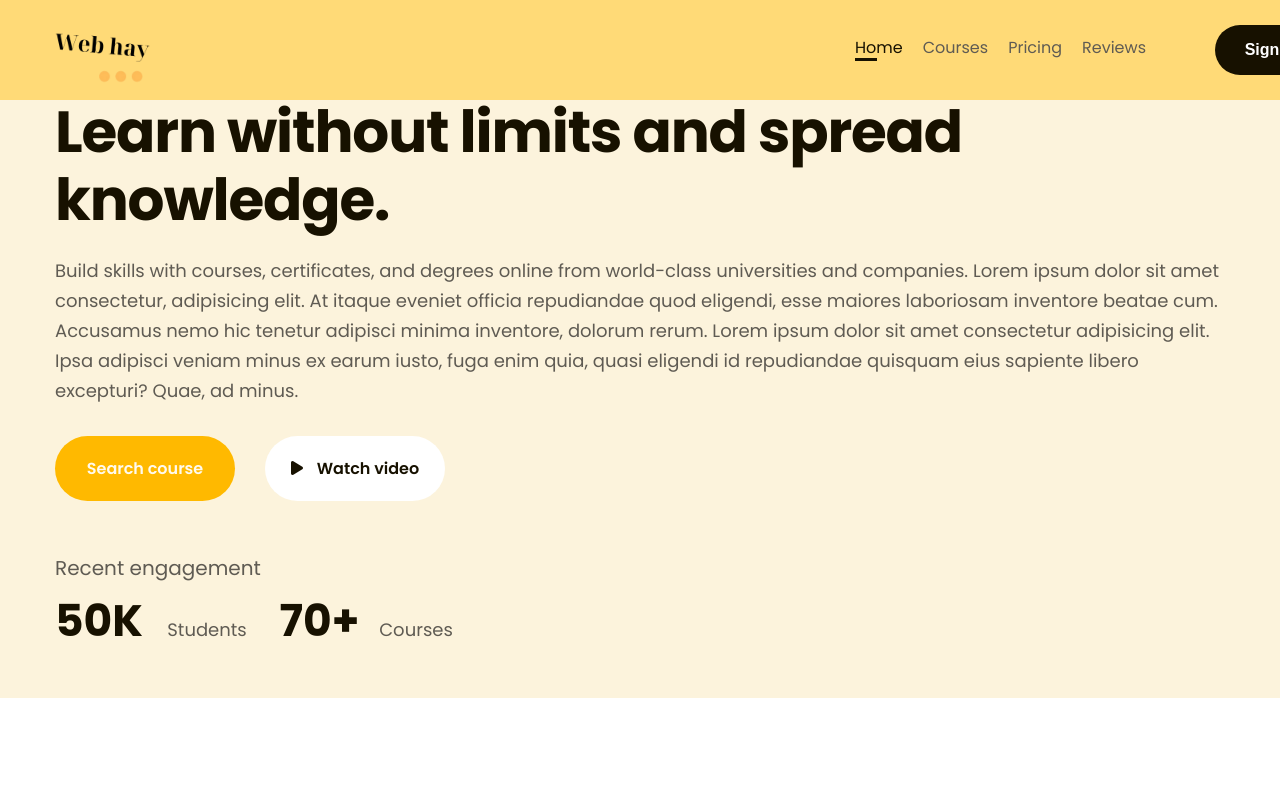
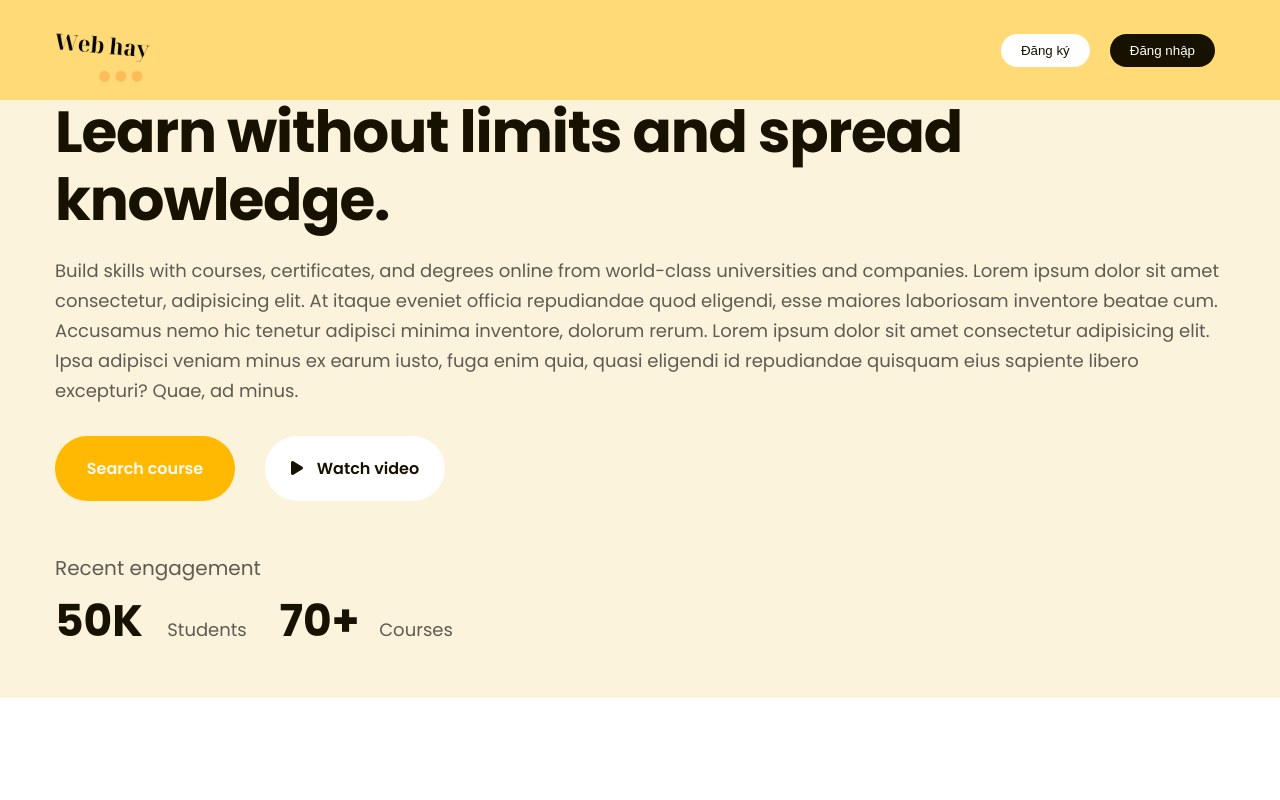
Before and after one commit to LamVyHuynh/Duan01, a plain HTML site: page index.html in a window 1280 px wide. Shown: the top 800 px of the page. Drawn offline with Linux system fonts and the light colour scheme.

Commit message:
da lam them nut dang ki dang nhap va xoa nav cu

```diff
--- a/assets/css/style.css
+++ b/assets/css/style.css
@@ -6,7 +6,6 @@ html,
 body {
   overflow-x: hidden;
 }
-
 html {
   /* 1 rem sẽ = 10px */
   font-size: 62.5%;
@@ -45,49 +44,33 @@ body {
   display: none;
 }
 
-.nav {
-  margin-left: auto;
+#header .btn-dki-dnhap {
+  display: flex;
+  gap: 20px;
+  margin: 10px;
 }
 
-.nav .ds_node {
-  display: flex;
-  justify-content: space-evenly;
-  margin-left: calc(800px - 100px);
+#header .btn-dki-dnhap .btn-header {
+  cursor: pointer;
+  background: none;
+  border: none;
+  border-radius: 99px;
 }
 
-.nav .ds_node .active {
-  color: #171100;
+#header .btn-dki-dnhap .btn-header:hover {
+  opacity: 0.9;
 }
 
-.nav .ds_node .active::after {
-  content: "";
-  display: block;
-  margin-top: 2px;
-  height: 3px;
-  width: 22px;
-  background-color: #171100;
+#header .btn-dki-dnhap .btn_dangki {
+  color: #171100;
+  background-color: #fff;
+  padding: 9px 20px;
 }
 
-.nav .ds_node li {
-  font-size: 1.6rem;
-  font-weight: 400;
-  margin-right: 20px;
-  color: #5f5b53;
-}
-
-.nav .ds_node li:hover {
-  color: #171100;
-  cursor: pointer;
-  font-weight: 500;
-}
-
-.nav .close {
-  display: none;
-}
-
-#header .btn_sign-up {
-  min-width: 144px;
-  margin-left: 49px;
+#header .btn-dki-dnhap .btn_dangnhap {
+  color: #fff;
+  background-color: #171100;
+  padding: 9px 20px;
 }
 
 .btn {
--- a/index.html
+++ b/index.html
@@ -22,7 +22,7 @@
     />
     <!-- Style CSS -->
     <link rel="stylesheet" href="./assets/css/style.css" />
-    <title>Dự án 01</title>
+    <title>Web hay</title>
   </head>
   <body>
     <div id="container">
@@ -30,18 +30,13 @@
         <div class="main-content">
           <div class="body">
             <img src="./img/logo.png" alt="Lesson." class="logo" />
-            <nav class="nav">
-              <ul class="ds_node">
-                <li class="active">Home</li>
-                <li>Courses</li>
-                <li>Pricing</li>
-                <li>Reviews</li>
-              </ul>
-            </nav>
-            <div class="btn_sign-up">
-              <button class="btn" href="#">
-              Sign up
-              </button>
+            <div class="btn-dki-dnhap">
+                <button class="btn-header btn_dangki" href="#">
+                Đăng ký
+                </button>
+                <button class= "btn-header btn_dangnhap" href="#">
+                Đăng nhập
+                </button>
             </div>
             <div id="toolBar" class="bar">
               <i class="fa-solid fa-bars"></i>
```
